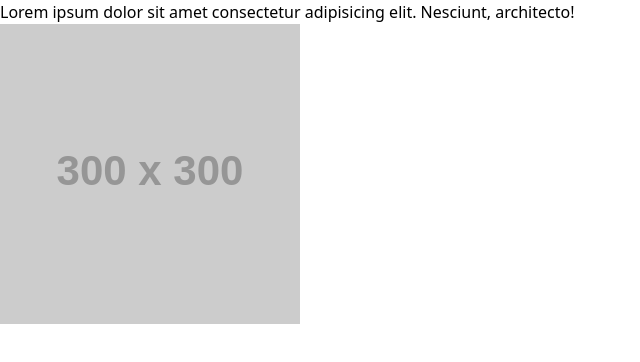
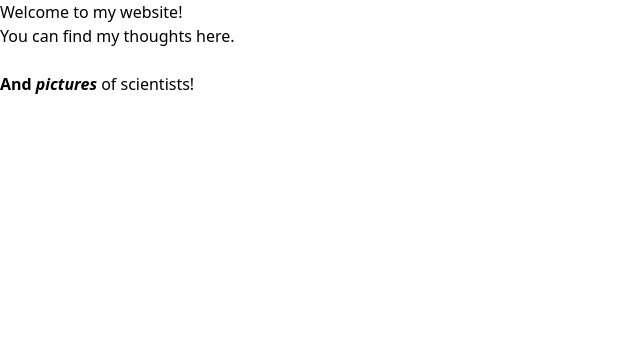
Before and after one commit to Emam-Bokhari/LWS-Module-01, a React (Vite) app: page / in a window 1280 px wide. Shown: the top 362 px of the page, without its empty margins (0-640 px from the left). Built offline with nearby package versions, Linux system fonts and the light colour scheme.

Commit message:
convert html to jsx

```diff
--- a/src/App.jsx
+++ b/src/App.jsx
@@ -1,12 +1,10 @@
-import { Fragment } from "react";
-import Gallery, { Profile as Image } from "./Module-1.5/Gallery"
-// import {Profile} from "./Module-1.5/Gallery"
+import { Fragment } from "react"
+import Test from "./Module-1.6/Test"
 
 export default function App() {
   return (
     <Fragment>
-      <Gallery />
-      <Image />
+      <Test/>
     </Fragment>
   )
 }
--- /dev/null
+++ b/src/Module-1.6/Test.jsx
@@ -0,0 +1,16 @@
+import { Fragment } from "react";
+
+export default function Bio() {
+    return (
+        <Fragment>
+            <div className="intro">
+                <h1>Welcome to my website!</h1>
+            </div>
+            <p className="summary">
+                You can find my thoughts here.
+                <br /><br />
+                <b>And <i>pictures</i></b> of scientists!
+            </p>
+        </Fragment>
+    );
+}
```
